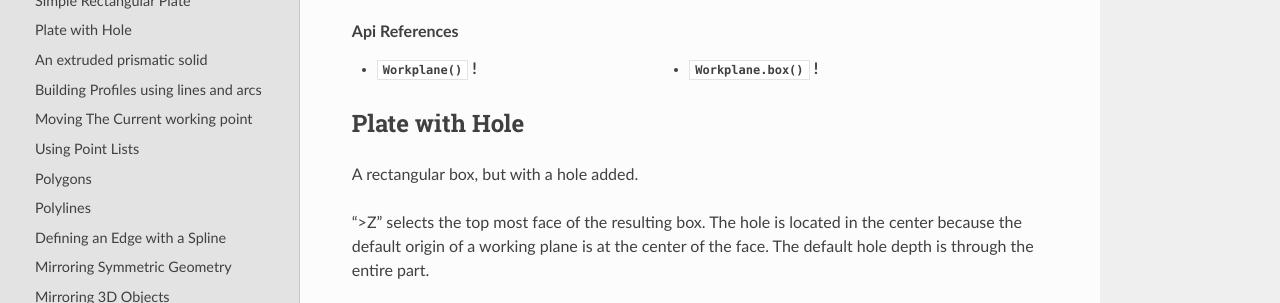
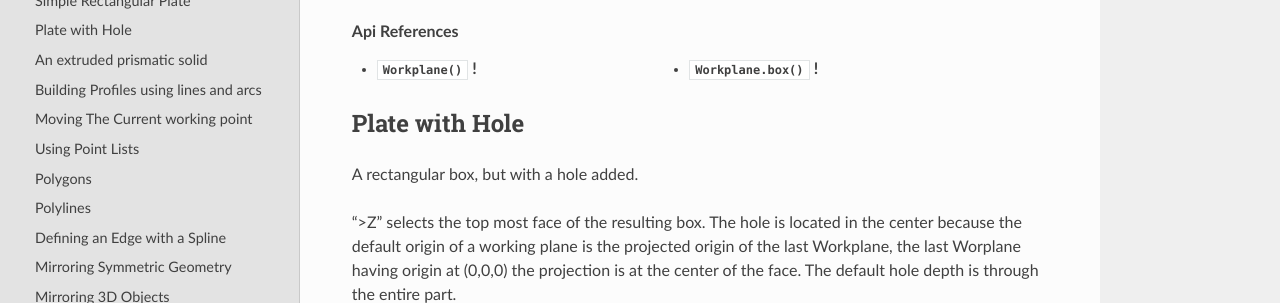
Before and after one commit to CadQuery/cadquery, a Sphinx documentation site: the page built from doc/examples.rst, in a window 1280 px wide and 900 px high, scrolled down 1838 px, cut to the strip 45-348 px from the top of the window. Built offline with Sphinx 7.4.7 and the Read the Docs theme 2.0.0, drawn with Linux system fonts in a browser that asks for light colours.

Commit message:
Edit doc referring to old centerOption behaviour (#847)
This part of the doc was referring to the centerOption being the centerOfMass of a face by default. I changed it to refer to the new behaviour

Co-authored-by: Marcus Boyd <mwb@geosol.com.au>

```diff
--- a/doc/examples.rst
+++ b/doc/examples.rst
@@ -59,7 +59,9 @@ Plate with Hole
 A rectangular box, but with a hole added.
 
 "\>Z" selects the top most face of the resulting box. The hole is located in the center because the default origin
-of a working plane is at the center of the face. The default hole depth is through the entire part.
+of a working plane is the projected origin of the last Workplane, the last Worplane having origin at (0,0,0) the
+projection is at the center of the face. The default hole depth is through the entire part.
+
 
 .. cadquery::
 
```
